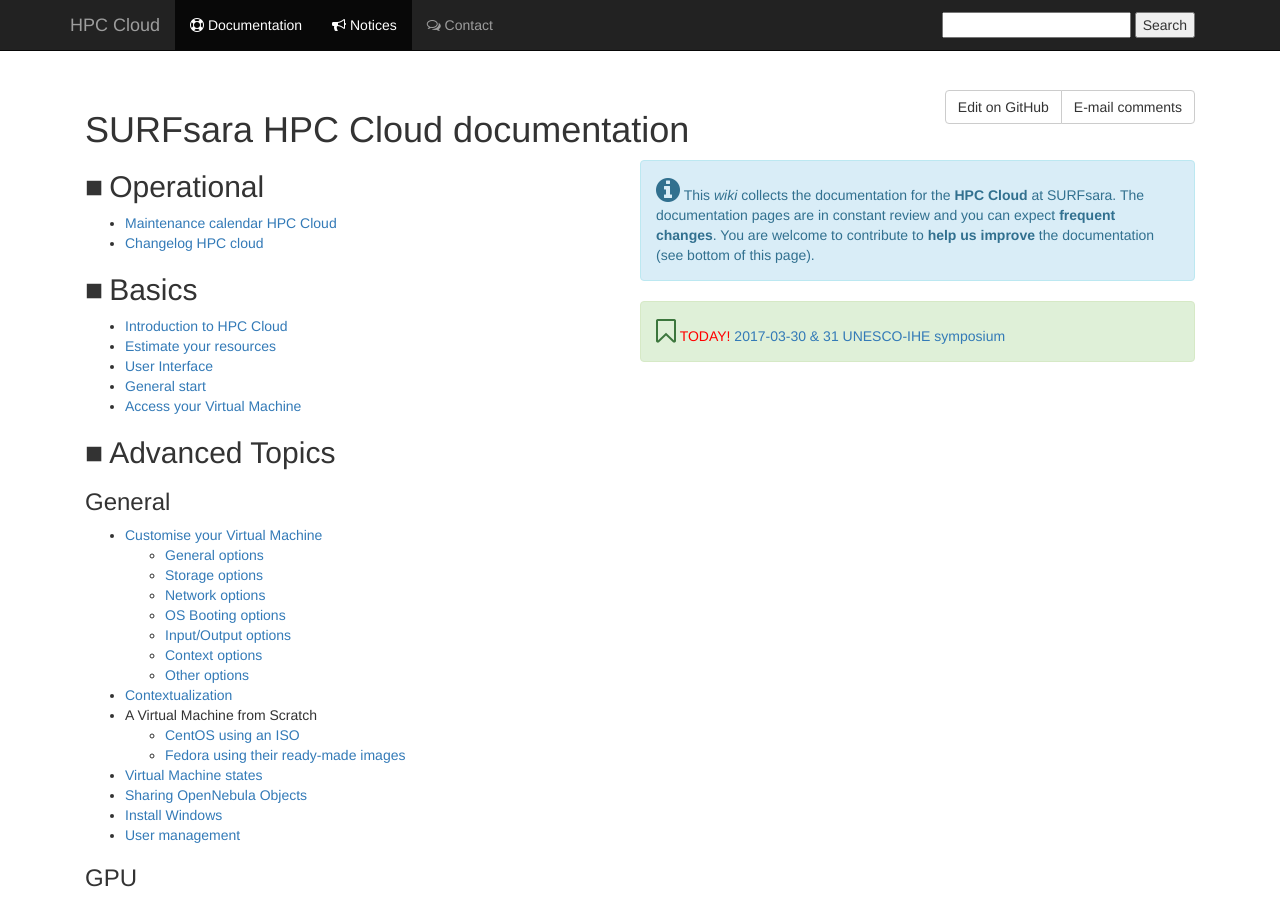
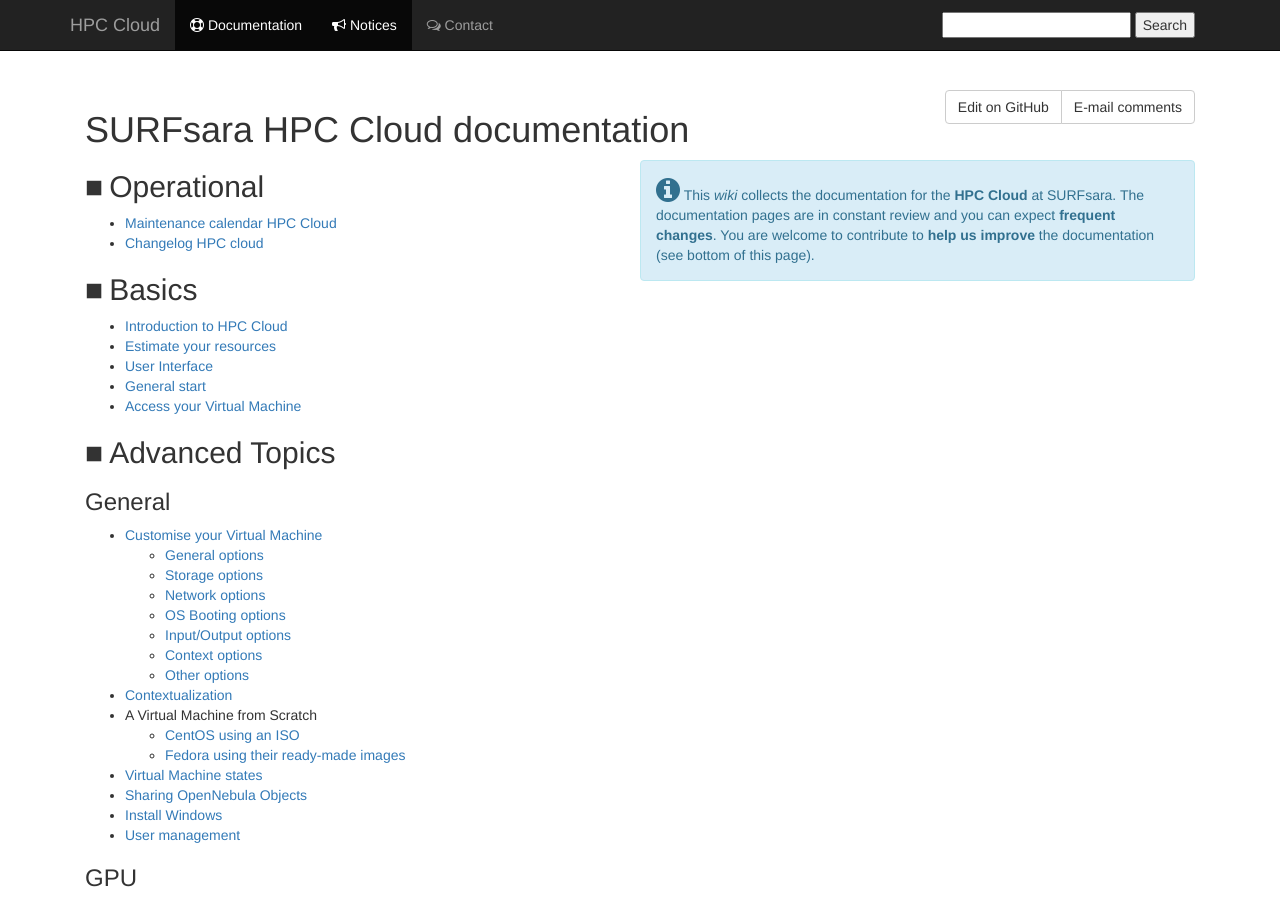
Before and after one commit to sara-nl/clouddocs, a Jekyll site: the page built from index.markdown, in a window 1280 px wide and 900 px high. Built offline with Jekyll 4.4.1, drawn with Linux system fonts in a browser that asks for light colours; nearby versions of some CDN libraries; our own code applies the rules of GitHub Pages for plain Markdown files.

Commit message:
Hide today link

```diff
--- a/index.markdown
+++ b/index.markdown
@@ -9,7 +9,7 @@
 This _wiki_ collects the documentation for the **HPC Cloud** at SURFsara. The documentation pages are in constant review and you can expect **frequent changes**. You are welcome to contribute to **help us improve** the documentation (see bottom of this page).
 </div>
 
-<div class="alert alert-success" markdown="1">
+<div style="display:none;" class="alert alert-success" markdown="1">
 <i class="fa fa-bookmark-o fa-2x" aria-hidden="true"></i>
 <span style="color:red;">TODAY!</span> [2017-03-30 & 31 UNESCO-IHE symposium](uihe-20170330/index)
 </div>
```
